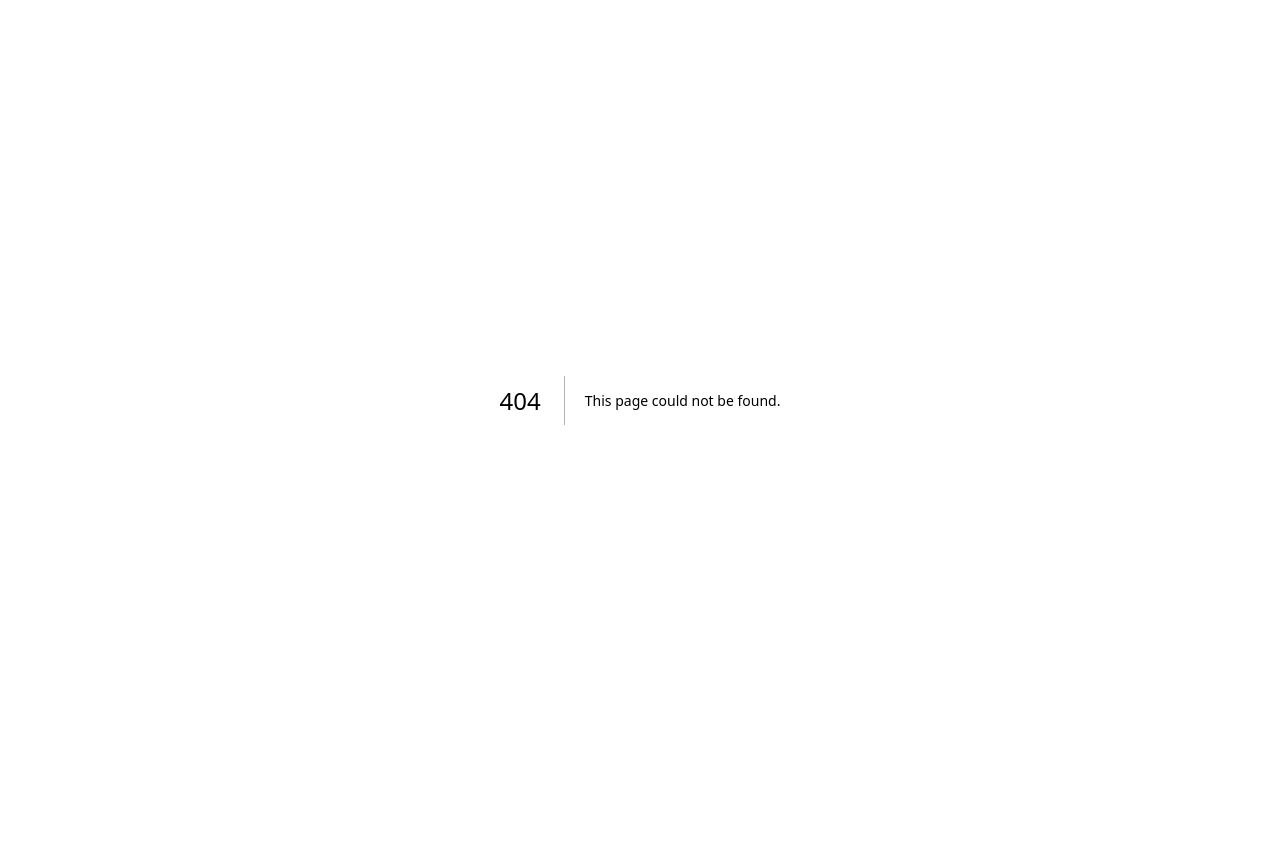
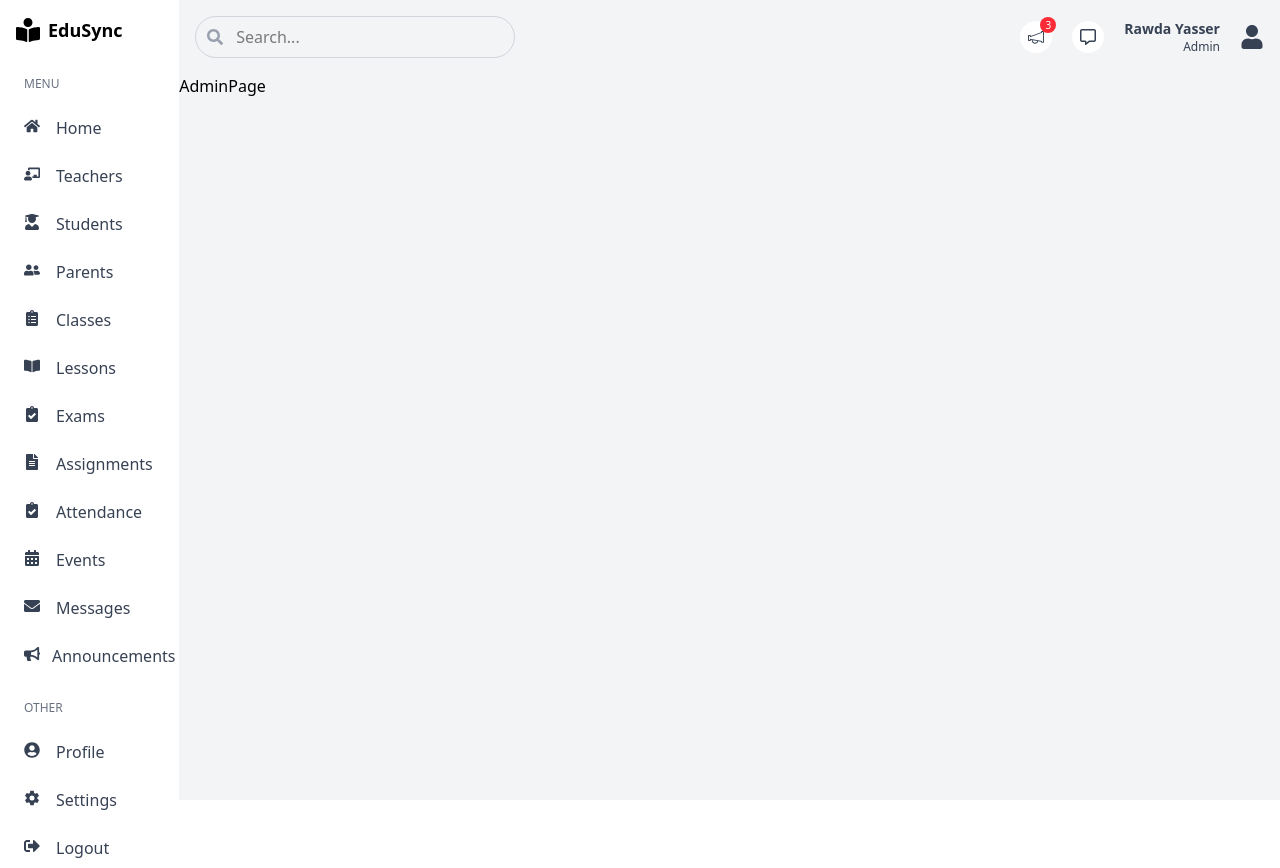
Before and after one commit to rawdaymohamed/edu-sync, a Next.js app: page /admin in a window 1280 px wide. Before the commit this address had no page. Before the commit the page ends 800 px from the top, so only its background shows below. Built offline with nearby package versions, Linux system fonts and the light colour scheme.

Commit message:
Chore: Add common components: Navbar and Menu

```diff
--- /dev/null
+++ b/app/(dashboard)/admin/page.tsx
@@ -0,0 +1,7 @@
+import React from "react";
+
+const AdminPage = () => {
+  return <div className="">AdminPage</div>;
+};
+
+export default AdminPage;
--- /dev/null
+++ b/app/(dashboard)/layout.tsx
@@ -0,0 +1,31 @@
+import Link from "next/link";
+import { FaBookReader } from "react-icons/fa";
+import Menu from "../components/Menu";
+import Navbar from "../components/Navbar";
+
+export default function DashboardLayout({
+  children,
+}: Readonly<{
+  children: React.ReactNode;
+}>) {
+  return (
+    <div className="h-screen flex">
+      {/* Left */}
+      <div className="w-[14%] md:w-[8%] lg:w-[16%] xl:w-[14%] p-4">
+        <Link
+          href="/"
+          className="flex items-center justify-center lg:justify-start lg:gap-2"
+        >
+          <FaBookReader className="font-bold size-6" />
+          <span className="hidden lg:block lg:text-lg font-bold">EduSync</span>
+        </Link>
+        <Menu />
+      </div>
+      {/* Right */}
+      <div className="w-[86%] md:w-[92%] lg:w-[84%] xl:w-[86%] bg-gray-100 overflow-scroll">
+        <Navbar />
+        {children}
+      </div>
+    </div>
+  );
+}
--- /dev/null
+++ b/app/(dashboard)/parent/page.tsx
@@ -0,0 +1,5 @@
+const ParentPage = () => {
+  return <div className="">ParentPage</div>;
+};
+
+export default ParentPage;
--- /dev/null
+++ b/app/(dashboard)/student/page.tsx
@@ -0,0 +1,4 @@
+const StudentPage = () => {
+  return <div className="">StudentPage</div>;
+};
+export default StudentPage;
--- /dev/null
+++ b/app/(dashboard)/teacher/page.tsx
@@ -0,0 +1,5 @@
+const TeacherPage = () => {
+  return <div className="">TeacherPage</div>;
+};
+
+export default TeacherPage;
--- /dev/null
+++ b/app/components/Menu.tsx
@@ -0,0 +1,74 @@
+import Link from "next/link";
+import {
+  FaChalkboardTeacher,
+  FaHome,
+  FaUserFriends,
+  FaUserGraduate,
+  FaClipboardList,
+  FaClipboardCheck,
+  FaBookOpen,
+  FaFileAlt,
+  FaCalendarAlt,
+  FaEnvelope,
+  FaBullhorn,
+  FaSignOutAlt,
+  FaUserCircle,
+} from "react-icons/fa";
+import { IoSettingsSharp } from "react-icons/io5";
+
+const menuItems = [
+  {
+    title: "MENU",
+    items: [
+      { name: "Home", link: "/", icon: <FaHome /> },
+      { name: "Teachers", link: "/teacher", icon: <FaChalkboardTeacher /> },
+      { name: "Students", link: "/student", icon: <FaUserGraduate /> },
+      { name: "Parents", link: "/parent", icon: <FaUserFriends /> },
+      { name: "Classes", link: "/class", icon: <FaClipboardList /> },
+      { name: "Lessons", link: "/lesson", icon: <FaBookOpen /> },
+      { name: "Exams", link: "/exam", icon: <FaClipboardCheck /> },
+      { name: "Assignments", link: "/assignment", icon: <FaFileAlt /> },
+      { name: "Attendance", link: "/attendance", icon: <FaClipboardCheck /> },
+      { name: "Events", link: "/event", icon: <FaCalendarAlt /> },
+      { name: "Messages", link: "/message", icon: <FaEnvelope /> },
+      { name: "Announcements", link: "/announcement", icon: <FaBullhorn /> },
+    ],
+  },
+  {
+    title: "OTHER",
+    items: [
+      { name: "Profile", link: "/profile", icon: <FaUserCircle /> },
+      { name: "Settings", link: "/settings", icon: <IoSettingsSharp /> },
+      { name: "Logout", link: "/sign-in", icon: <FaSignOutAlt /> },
+    ],
+  },
+];
+
+const Menu = () => {
+  return (
+    <div className="mt-8">
+      {menuItems.map((section) => (
+        <div key={section.title} className="mb-6">
+          <h3 className="text-xs font-light text-gray-500 px-2 mb-4 hidden lg:block">
+            {section.title}
+          </h3>
+          <ul>
+            {section.items.map((item) => (
+              <li key={item.name} className="mb-2">
+                <Link
+                  href={item.link}
+                  className="flex items-center gap-3 text-gray-700 px-2 py-2 rounded"
+                >
+                  <span className="size-5">{item.icon}</span>
+                  <span className="hidden lg:block">{item.name}</span>
+                </Link>
+              </li>
+            ))}
+          </ul>
+        </div>
+      ))}
+    </div>
+  );
+};
+
+export default Menu;
--- /dev/null
+++ b/app/components/Navbar.tsx
@@ -0,0 +1,41 @@
+import { FaSearch, FaUser } from "react-icons/fa";
+import { FaRegMessage } from "react-icons/fa6";
+import { TfiAnnouncement } from "react-icons/tfi";
+
+const Navbar = () => {
+  return (
+    <div className="flex justify-end md:justify-between items-center p-4">
+      {/* Search input */}
+      <div className="flex-1 hidden md:flex items-center relative max-w-xs">
+        <FaSearch className="absolute left-3 text-gray-400" />
+        <input
+          type="text"
+          placeholder="Search..."
+          className="border border-gray-300 rounded-full pl-10 pr-4 py-2 w-full focus:outline-none focus:ring-2 focus:ring-blue-400"
+        />
+      </div>
+
+      {/* Right */}
+      <div className="text-gray-700 flex items-center gap-5">
+        <div className="relative flex items-center justify-center bg-white p-2 rounded-full cursor-pointer">
+          <div className="absolute -top-1 -right-1 bg-red-500 text-white text-[10px] w-4 h-4 flex items-center justify-center rounded-full">
+            <span>3</span>
+          </div>
+          <TfiAnnouncement />
+        </div>
+        <div className="flex items-center justify-center bg-white p-2 rounded-full cursor-pointer">
+          <FaRegMessage />
+        </div>
+        <div className="flex flex-col">
+          <div className="text-sm font-semibold cursor-pointer">
+            Rawda Yasser
+          </div>
+          <div className="text-xs text-right cursor-pointer">Admin</div>
+        </div>
+        <FaUser className="cursor-pointer size-6" />
+      </div>
+    </div>
+  );
+};
+
+export default Navbar;
--- /dev/null
+++ b/app/sign-in/page.tsx
@@ -0,0 +1,5 @@
+const LoginPage = () => {
+  return <div className="">LoginPage</div>;
+};
+
+export default LoginPage;
```
Also changed, not shown: package.json (+6 -5 lines), 1 other file (tests, documents, lock files or other folders).
